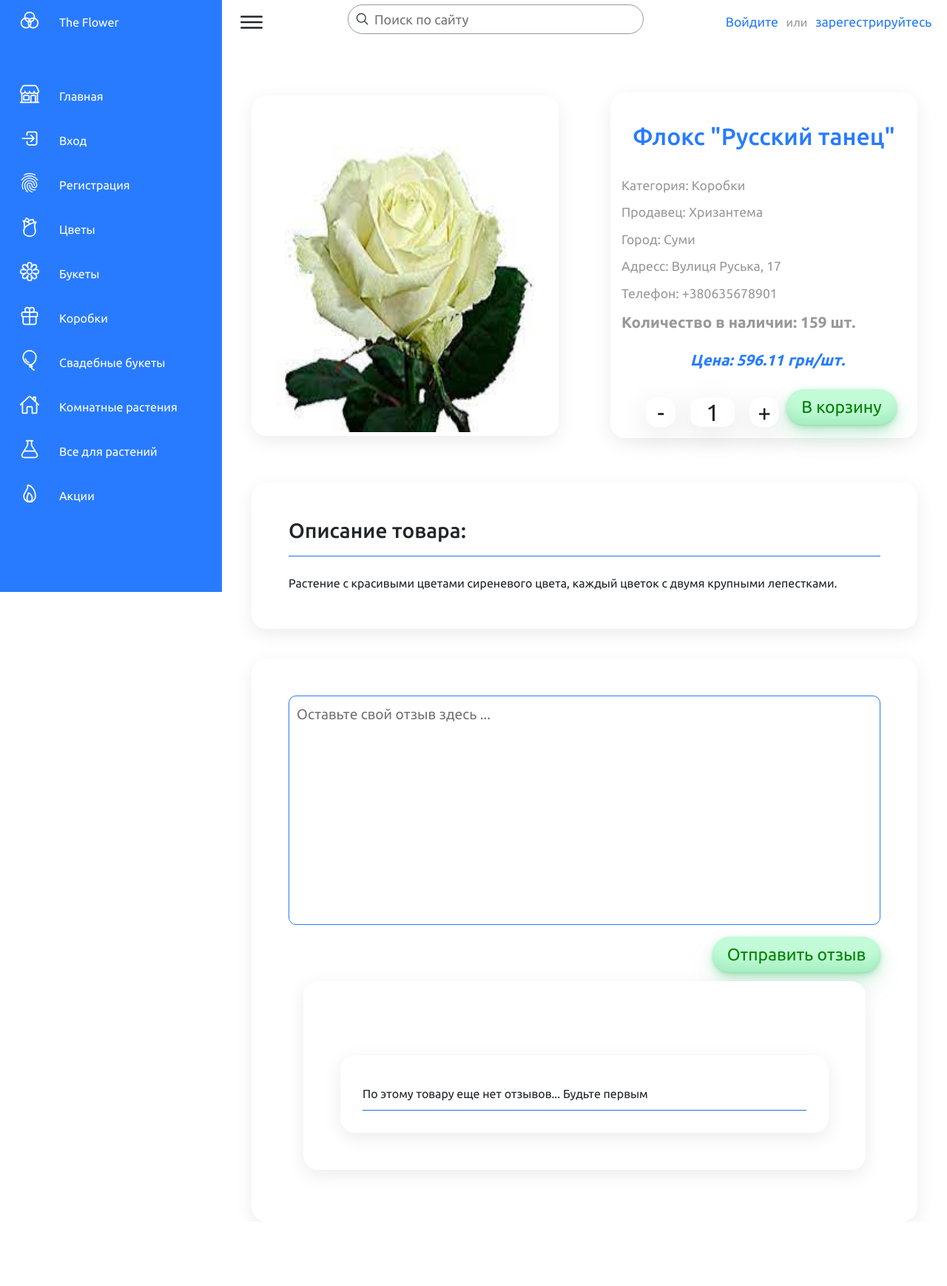
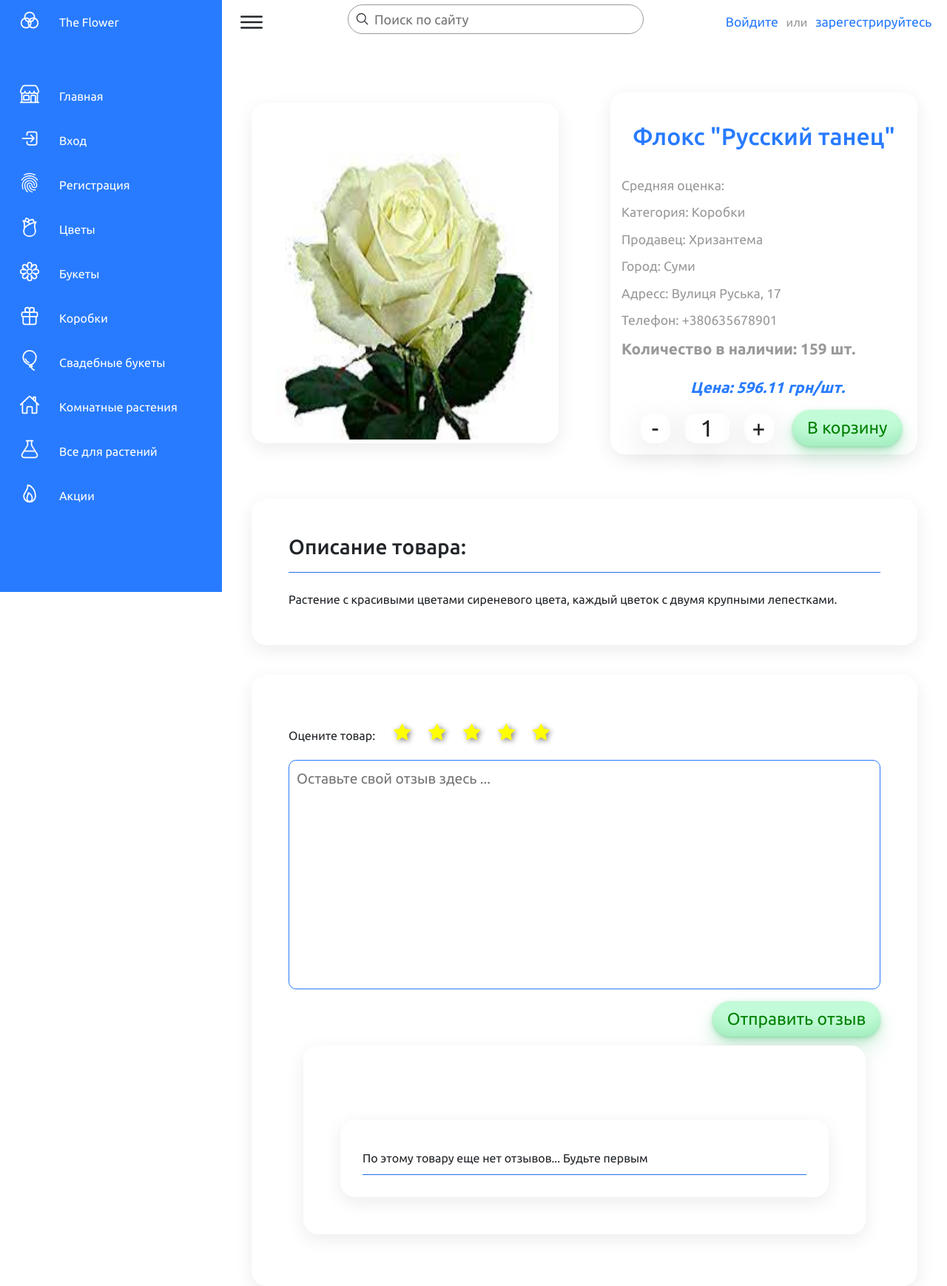
Before and after one commit to Khoroshilov-Kirill/theflower, a Django app: page /category/details/2/16/ in a window 1280 px wide. Shown: the whole page at 74% size. Before the commit the page ends 1583 px from the top, so only its background shows below. Run offline with Django 4.2, Linux system fonts and the light colour scheme; data comes from the database, SQL or seed files in the repository; both versions use the stored data as it was after the commit; some libraries are stand-ins or nearby versions.

Commit message:
make rating stars (front side)

```diff
--- a/TheFlower/products/static/css/product_details.css
+++ b/TheFlower/products/static/css/product_details.css
@@ -79,7 +79,6 @@
 {
 	color: var(--black1);
 	font-size: 1.8em;
-	margin-top: 15px;
     display:flex;
     justify-content:center;
 }
@@ -95,6 +94,7 @@
     justify-content: center;
     align-items: center;
     margin: 10px;
+    cursor: pointer;
     box-shadow: 0 10px 40px rgba(0, 0, 0, 0.1);
 
 }
@@ -116,7 +116,7 @@
     position: relative;
     display:flex;
     align-items: center;
-    justify-content: center;
+    justify-content: space-evenly;
 
 }
 
@@ -148,6 +148,54 @@
 {
     text-align: justify;
     line-height: 1.5;
+}
+.stars
+{
+    display: flex;
+    align-items: center;
+}
+
+.stars .titleStars
+{
+    padding-right: 15px;
+}
+.stars ul
+{
+    padding: 0;
+    margin: 0;
+}
+
+.stars ul li
+{
+    list-style-type: none;
+    display: inline-block;
+    margin: 10px;
+    color: white;
+    text-shadow: 2px 2px 7px grey;
+    font-size: 25px !important;
+}
+.stars ul li:hover
+{
+    color: yellow;
+}
+
+.stars ul li .rating__star
+{
+    color: yellow;
+}
+
+.stars input[type="radio"]
+{
+    display: none;
+}
+
+
+
+.stars ul li label
+{
+    display: block;
+    width: 100%;
+
 }
 
 .reviewArea .sendReviews textarea
@@ -243,4 +291,13 @@
 	    padding: 10px;
         margin: 20px;
 	}
+    .stars
+    {
+        justify-content: center;
+    }
+
+	.stars .titleStars
+	{
+	    display:none
+	}
  }
--- /dev/null
+++ b/TheFlower/products/static/js/stars.js
@@ -0,0 +1,20 @@
+const ratingStars = [...document.getElementsByClassName("rating__star")];
+
+function executeRating(stars) {
+  const starClassActive = "rating__star fa fa-star";
+  const starClassInactive = "fa fa-star";
+  const starsLength = stars.length;
+  let i;
+  stars.map((star) => {
+    star.onclick = () => {
+      i = stars.indexOf(star);
+
+      if (star.className===starClassInactive) {
+        for (i; i >= 0; --i) stars[i].className = starClassActive;
+      } else {
+        for (i; i < starsLength; ++i) stars[i].className = starClassInactive;
+      }
+    };
+  });
+}
+executeRating(ratingStars);
--- a/TheFlower/products/templates/products/products_details.html
+++ b/TheFlower/products/templates/products/products_details.html
@@ -1,7 +1,8 @@
 {% extends "shops/base.html" %}
 {% load static %}
 {% block extra_head %}
-  <link rel="stylesheet" href='{%static "css/product_details.css" %}' />
+    <link rel="stylesheet" href='{%static "css/product_details.css" %}' />
+    <link rel="stylesheet" href="https://stackpath.bootstrapcdn.com/font-awesome/4.7.0/css/font-awesome.min.css">
 {% endblock %}
 
 {% block navigation %}
@@ -22,6 +23,7 @@
         </div>
         <div class="info">
             <div class="title">{{products.first.title}}</div>
+            <div class="rating">Средняя оценка: {{stars.stars__avg|floatformat:2}}</div>
             <div class="category">Категория: {{products.first.category_id}}</div>
             <div class="shop">Продавец: {{products.first.shop_id}}</div>
             <div class="city">Город: {{products.first.shop_id.city}}</div>
@@ -32,9 +34,9 @@
 
             <div class="buttonCart">
                 <div class="count">
-                  <div class="minus">-</div>
+                  <div class="minus prevent-select">-</div>
                   <div class="number" data-amount="{{products.first.amount}}">1</div>
-                  <div class="plus">+</div>
+                  <div class="plus prevent-select">+</div>
                 </div>
                 <button type="submit">В корзину</button>
             </div>
@@ -48,8 +50,19 @@
             <span>{{products.first.description}}</span>
         </div>
         <div class="reviewArea">
+
             <form method="POST">
                 {% csrf_token %}
+            <div class="stars">
+                <div class="titleStars">Оцените товар:</div>
+                <ul class="prevent-selected">
+                    <li><label for="stars_1"><i class="rating__star fa fa-star" aria-hidden="true"></i></label><input type="radio" name="ratings" id="stars_1" value="1"></li>
+                    <li><label for="stars_2"><i class="rating__star fa fa-star" aria-hidden="true"></i></label><input type="radio" name="ratings" id="stars_2" value="2"></li>
+                    <li><label for="stars_3"><i class="rating__star fa fa-star" aria-hidden="true"></i></label><input type="radio" name="ratings" id="stars_3" value="3"></li>
+                    <li><label for="stars_4"><i class="rating__star fa fa-star" aria-hidden="true"></i></label><input type="radio" name="ratings" id="stars_4" value="4"></li>
+                    <li><label for="stars_5"><i class="rating__star fa fa-star" aria-hidden="true"></i></label><input type="radio" name="ratings" id="stars_5" value="5" checked="checked"></li>
+                </ul>
+            </div>
             <div class="sendReviews">
                 {{formReview}}
                 <div class="buttonSubmit">
@@ -85,4 +98,6 @@
 
 {% block extra_script %}
   <script type="text/javascript" src = '{%static "js/counter.js" %}'></script>
+  <script type="text/javascript" src = '{%static "js/stars.js" %}'></script>
+
 {% endblock %}
--- a/TheFlower/products/views.py
+++ b/TheFlower/products/views.py
@@ -2,7 +2,8 @@
 from .models import Category, Product, Review
 from .forms import SendReview
 from shops.models import Shop
-from django.contrib.auth.decorators import login_required
+from django.db.models import Avg
+
 
 
 def product(request,shop_id):
@@ -22,7 +23,8 @@
     prod = Product.objects.filter(pk=pk)
     reviews = Review.objects.filter(product_id=pk)
     shop = Shop.objects.get(pk=shop_id)
-    context = {'products': prod,'categories': cat, 'shop_id': shop_id, 'reviews': reviews, }
+    avg_stars = reviews.aggregate(Avg('stars'))
+    context = {'products': prod,'categories': cat, 'shop_id': shop_id, 'reviews': reviews, 'stars': avg_stars}
     if request.method == 'POST':
         form = SendReview(request.POST)
         if form.is_valid and request.user.is_authenticated:
```
Also changed, not shown: TheFlower/db.sqlite3.
